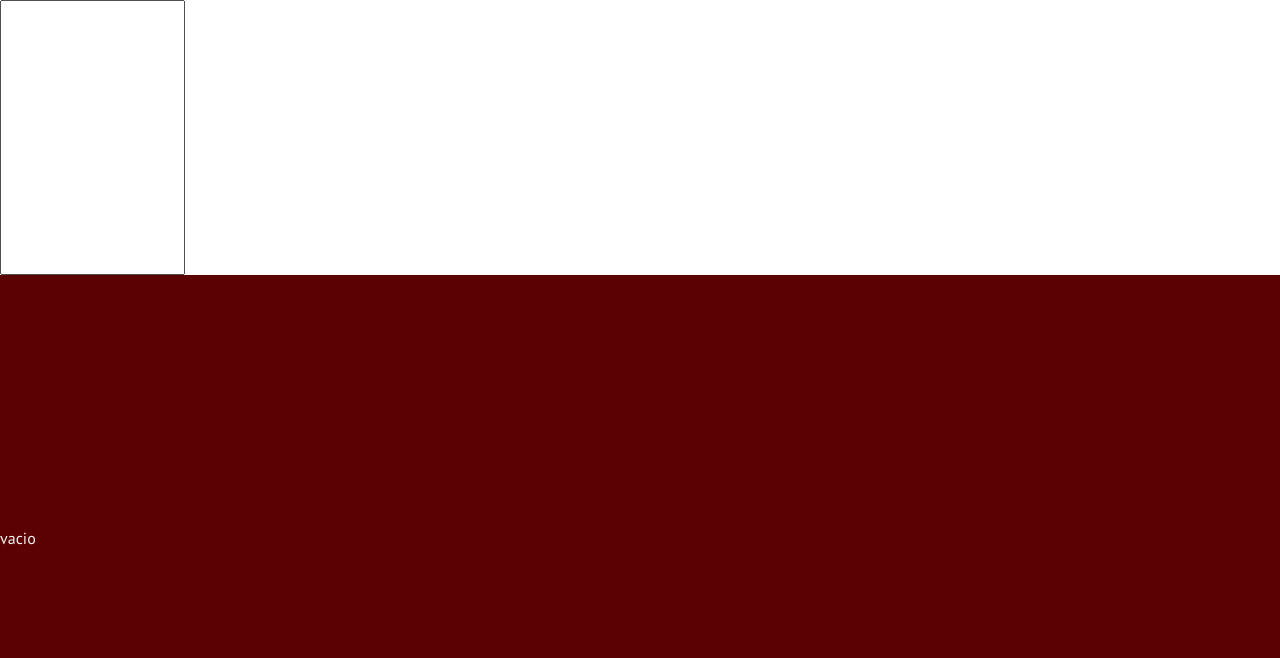
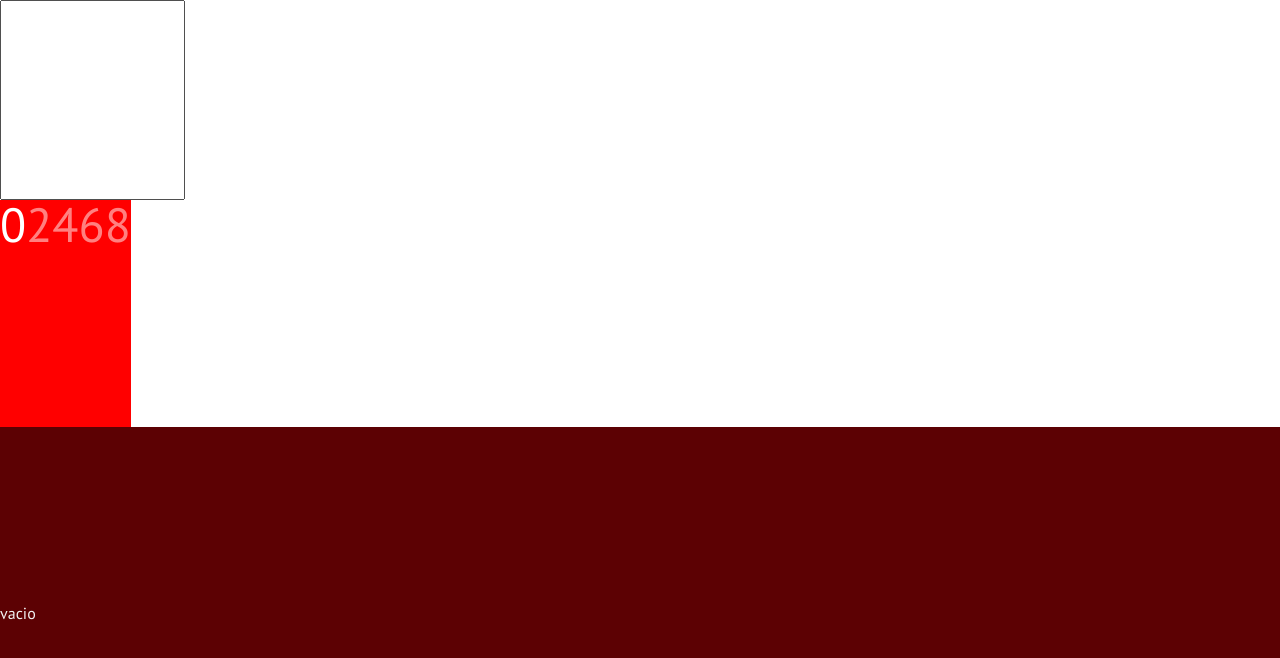
Before and after one commit to NeverSlowDown/cinema-challenge, a React (Create React App) app: page / in a window 1280 px wide. Shown: the top 658 px of the page. Built offline with nearby package versions, Linux system fonts and the light colour scheme.

Commit message:
adding rating

```diff
--- /dev/null
+++ b/src/components/Filter.js
@@ -0,0 +1,50 @@
+import React from 'react';
+import styled from "styled-components";
+
+const FilterContainer = styled.section`
+  display: flex;
+  flex-wrap: wrap;
+  background: white;
+  width: 100%;
+  color: black;
+`;
+
+const Stars = styled.div`
+  display: flex;
+  flex-wrap: wrap;
+  background: red;
+  font-size: 3em;
+`;
+
+const StyledStar = styled.div`
+  color: white;
+  opacity: ${props => props.isActive ? 1 : 0.5}
+`;
+
+const Star = ({number, onClick, isActive}) => {
+  return (
+    <StyledStar onClick={onClick} isActive={isActive}>{number}</StyledStar>
+  )
+}
+
+const Filter = ({rating, setRating}) => {
+
+  const handleRating = number => {
+    setRating({from: number, to: number + 2});
+  }
+
+  return (
+    <FilterContainer>
+      <Stars>
+        <Star isActive={rating.from >= 0} rating={rating} onClick={() => handleRating(0)} number={0}>1</Star>
+        <Star isActive={rating.from >= 2} rating={rating} onClick={() => handleRating(2)} number={2}>2</Star>
+        <Star isActive={rating.from >= 4} rating={rating} onClick={() => handleRating(4)} number={4}>3</Star>
+        <Star isActive={rating.from >= 6} rating={rating} onClick={() => handleRating(6)} number={6}>4</Star>
+        <Star isActive={rating.from >= 8} rating={rating} onClick={() => handleRating(8)} number={8}>5</Star>
+      </Stars>
+
+    </FilterContainer>
+  );
+}
+
+export default Filter;
--- a/src/components/Home.js
+++ b/src/components/Home.js
@@ -2,6 +2,7 @@ import React, { useState } from 'react';
 import styled from "styled-components";
 import MovieDetail from "./MovieDetail";
 import Search from "./Search";
+import Filter from "./Filter";
 import MovieList from "./MovieList";
 
 const HomeContainer = styled.section`
@@ -15,17 +16,19 @@ const HomeContainer = styled.section`
 `;
 
 
-function Home() {
+const Home = () => {
   const [selected, setSelected] = useState(false);
   const [expanded, setExpanded] = useState(true);
-  const [rating, setRating] = useState(false);
+  const [rating, setRating] = useState({from: 0, to: 10});
   const [search, setSearch] = useState("");
   const [movies, setMovies] = useState([]);
 
-  console.log("la busq", search)
+  console.log("la busq", search);
+  console.log("el filter", rating);
   return (
     <HomeContainer>
       <Search search={search} setSearch={setSearch} />
+      <Filter rating={rating} setRating={setRating} />
       <MovieDetail movie={selected} />
       <MovieList movies={movies} />
     </HomeContainer>
```
Also changed, not shown: 1 other file (tests, documents, lock files or other folders).
